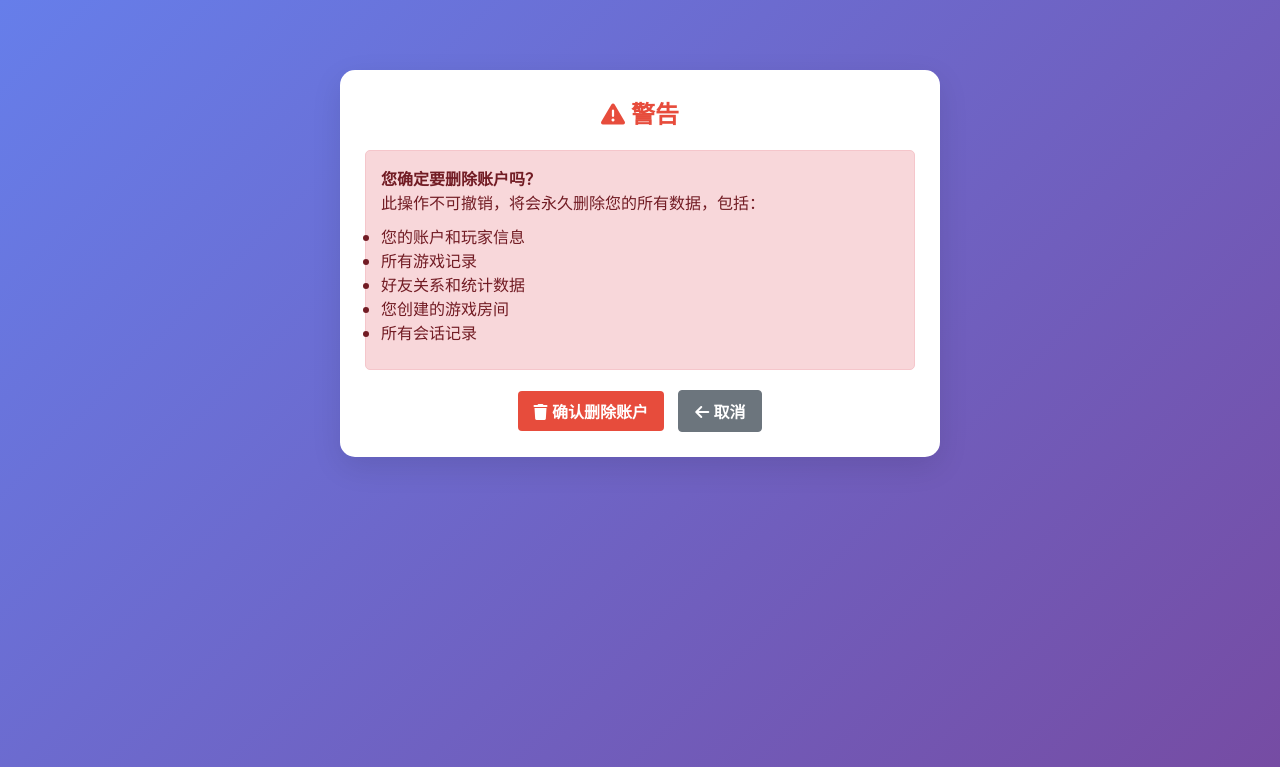
After one commit to FWLogic/Gomoku-site, a Django app: page /account/delete/confirm/ in a window 1280 px wide. The commit adds this page. Shown: the top 767 px of the page. Run offline with Django 5.2, Linux system fonts and the light colour scheme; the visitor is signed in with stand-in values (Sample User, id 1).

Commit message:
添加账户删除功能

```diff
--- a/account/views.py
+++ b/account/views.py
@@ -1,6 +1,7 @@
 from django.shortcuts import render, redirect
 from django.contrib.auth import login, get_user_model
-from game.models import Player, PlayerSession
+from django.contrib.auth.decorators import login_required
+from game.models import Player, PlayerSession, GomokuRoom, MoveHistory, ChatMessage, FriendStats
 
 
 def login_view(request):
@@ -53,3 +54,57 @@ def logout_view(request):
 
     logout(request)
     return redirect('login')
+
+
+@login_required
+def delete_account_confirm(request):
+    """显示删除账户确认页面"""
+    return render(request, 'account/delete_confirm.html')
+
+
+@login_required
+def delete_account(request):
+    """删除用户账户及相关数据"""
+    if request.method != 'POST':
+        return redirect('delete_account_confirm')
+
+    try:
+        # 获取当前用户和玩家信息
+        user = request.user
+        player = Player.objects.get(user=user)
+
+        # 删除所有与该玩家相关的数据
+        # 1. 删除该玩家创建的房间
+        GomokuRoom.objects.filter(creator=player).delete()
+
+        # 2. 删除该玩家参与的房间（作为对手）
+        GomokuRoom.objects.filter(opponent=player).update(opponent=None)
+
+        # 3. 删除该玩家的移动记录
+        MoveHistory.objects.filter(player=player).delete()
+
+        # 4. 删除该玩家的聊天记录
+        ChatMessage.objects.filter(player=player).delete()
+
+        # 5. 删除该玩家的好友统计
+        FriendStats.objects.filter(player1=player).delete()
+        FriendStats.objects.filter(player2=player).delete()
+
+        # 6. 删除该玩家的会话记录
+        PlayerSession.objects.filter(player=player).delete()
+
+        # 7. 删除玩家记录
+        player.delete()
+
+        # 8. 删除用户记录
+        user.delete()
+
+        # 注销并重定向到登录页
+        from django.contrib.auth import logout
+        logout(request)
+
+        return redirect('login')
+
+    except Exception as e:
+        # 如果出错，显示错误页面
+        return render(request, 'account/delete_error.html', {'error': str(e)})
--- a/game/views.py
+++ b/game/views.py
@@ -534,7 +534,7 @@ def player_profile(request, player_id=None):
         status='finished'
     ).order_by('-created_at')[:10]
 
-    return render(request, 'game/profile.html', {
+    return render(request, 'account/profile.html', {
         'profile_player': profile_player,
         'stats_list': stats_list,
         'recent_games': recent_games,
--- /dev/null
+++ b/templates/account/delete_confirm.html
@@ -0,0 +1,88 @@
+{% extends "base.html" %}
+{% load static %}
+
+{% block title %}删除账户确认{% endblock %}
+
+{% block content %}
+    <div class="container">
+        <div class="card" style="max-width: 600px; margin: 50px auto;">
+            <h2 style="color: #e74c3c; text-align: center;">
+                <i class="fas fa-exclamation-triangle"></i> 警告
+            </h2>
+            <div class="alert alert-danger" style="margin: 20px 0;">
+                <p><strong>您确定要删除账户吗？</strong></p>
+                <p>此操作不可撤销，将会永久删除您的所有数据，包括：</p>
+                <ul>
+                    <li>您的账户和玩家信息</li>
+                    <li>所有游戏记录</li>
+                    <li>好友关系和统计数据</li>
+                    <li>您创建的游戏房间</li>
+                    <li>所有会话记录</li>
+                </ul>
+            </div>
+
+            <form method="post" action="{% url 'delete_account' %}" style="text-align: center;">
+                {% csrf_token %}
+                <button type="submit" class="btn btn-danger">
+                    <i class="fas fa-trash"></i> 确认删除账户
+                </button>
+                <a href="{% url 'profile' %}" class="btn btn-secondary" style="margin-left: 10px;">
+                    <i class="fas fa-arrow-left"></i> 取消
+                </a>
+            </form>
+        </div>
+    </div>
+{% endblock %}
+
+{% block extra_css %}
+<style>
+    .alert {
+        padding: 15px;
+        border-radius: 5px;
+        background-color: #f8d7da;
+        border: 1px solid #f5c6cb;
+        color: #721c24;
+    }
+
+    .alert-danger {
+        background-color: #f8d7da;
+        border-color: #f5c6cb;
+        color: #721c24;
+    }
+
+    ul {
+        text-align: left;
+        margin: 10px 0;
+    }
+
+    .btn-danger {
+        background-color: #e74c3c;
+        border-color: #e74c3c;
+        color: white;
+        padding: 8px 16px;
+        border-radius: 4px;
+        cursor: pointer;
+        font-weight: bold;
+    }
+
+    .btn-danger:hover {
+        background-color: #c0392b;
+    }
+
+    .btn-secondary {
+        background-color: #6c757d;
+        border-color: #6c757d;
+        color: white;
+        padding: 8px 16px;
+        border-radius: 4px;
+        text-decoration: none;
+        display: inline-block;
+    }
+
+    .btn-secondary:hover {
+        background-color: #5a6268;
+        text-decoration: none;
+        color: white;
+    }
+</style>
+{% endblock %}
--- a/templates/game/profile.html
+++ b/templates/account/profile.html
@@ -15,6 +15,11 @@
                 <a href="{% url 'lobby' %}" class="btn btn-secondary">
                     <i class="fas fa-arrow-left"></i> 返回大厅
                 </a>
+                {% if is_own_profile %}
+                <a href="{% url 'delete_account_confirm' %}" class="btn btn-danger" style="margin-left: 10px;">
+                    <i class="fas fa-trash"></i> 删除账户
+                </a>
+                {% endif %}
             </div>
         </div>
 
--- a/我的网站/urls.py
+++ b/我的网站/urls.py
@@ -16,7 +16,7 @@ Including another URLconf
 """
 from django.contrib import admin
 from django.urls import path
-from account.views import login_view, logout_view
+from account.views import login_view, logout_view, delete_account_confirm, delete_account
 from game.views import *
 
 urlpatterns = [
@@ -36,4 +36,6 @@ urlpatterns = [
     path('room/<str:room_code>/state/', get_room_state, name='get_room_state'),
     path('profile/', player_profile, name='profile'),
     path('profile/<int:player_id>/', player_profile, name='player_profile'),
+    path('account/delete/', delete_account, name='delete_account'),
+    path('account/delete/confirm/', delete_account_confirm, name='delete_account_confirm'),
 ]
```
Also changed, not shown: templates/account/delete_error.html (added, +59 -0 lines).
